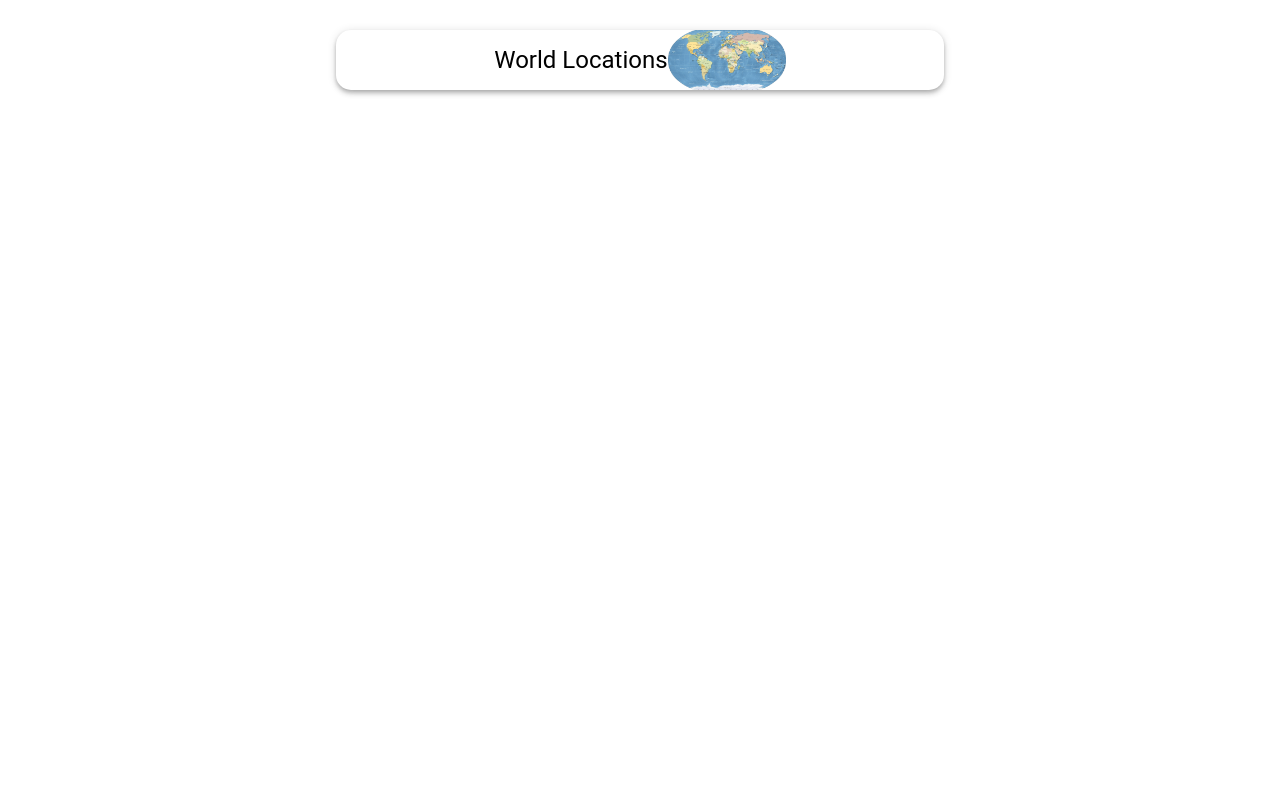
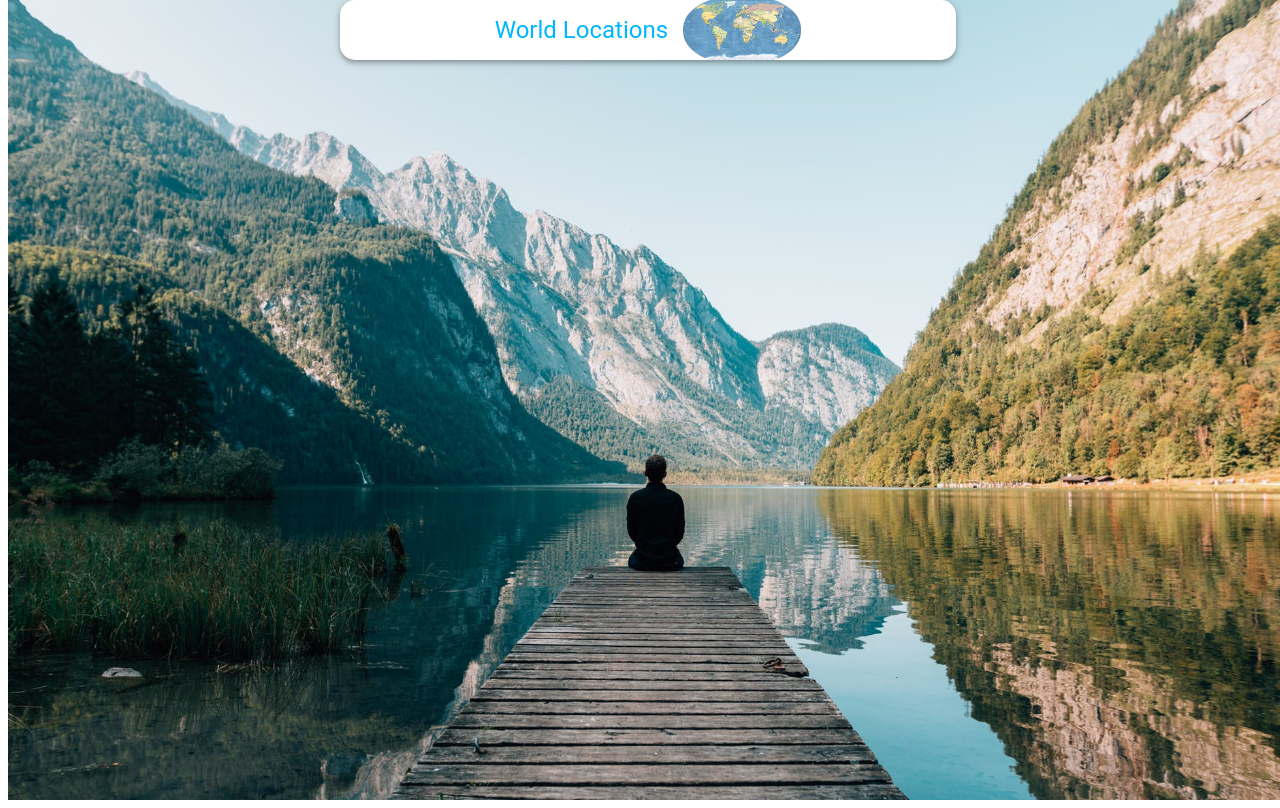
Before and after one commit to douglas86/Locations, a React (Create React App) app in the folder client/: page / in a window 1280 px wide. Built offline with nearby package versions, Linux system fonts and the light colour scheme.

Commit message:
Added some styles to App.jsx

```diff
--- a/client/src/components/App.jsx
+++ b/client/src/components/App.jsx
@@ -1,10 +1,12 @@
 import { Container } from '@material-ui/core';
 
 import Appbar from './Appbar/Appbar';
+import useStyles from './styles';
 
 const App = () => {
+    const classes = useStyles();
     return (
-        <div>
+        <div className={classes.app}>
             <Container maxWidth="lg">
                 <Appbar />
             </Container>
--- a/client/src/components/Appbar/styles.jsx
+++ b/client/src/components/Appbar/styles.jsx
@@ -10,6 +10,12 @@ const useStyles = makeStyles({
         justifyContent: 'center',
         alignItems: 'center',
     },
+    heading: {
+        color: 'rgba(0,183,255,1)',
+    },
+    image: {
+        marginLeft: '15px',
+    },
 });
 
 export default useStyles;
--- /dev/null
+++ b/client/src/components/styles.jsx
@@ -0,0 +1,14 @@
+import { makeStyles } from '@material-ui/core/styles';
+import background from '../images/background.jpeg';
+
+const useStyles = makeStyles({
+    app: {
+        backgroundImage: `url(${background})`,
+        backgroundSize: 'cover',
+        width: '100vw',
+        height: '100vh',
+        marginTop: '-30px',
+    },
+});
+
+export default useStyles;
```
